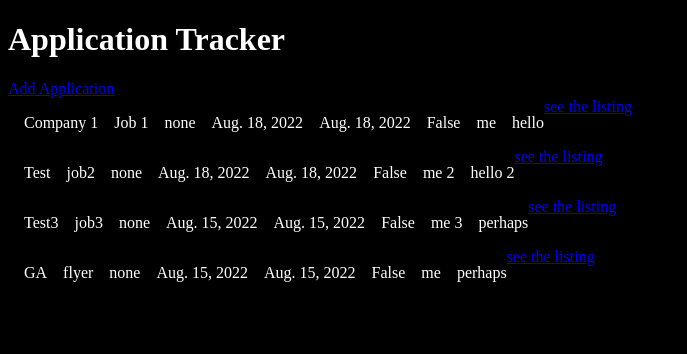
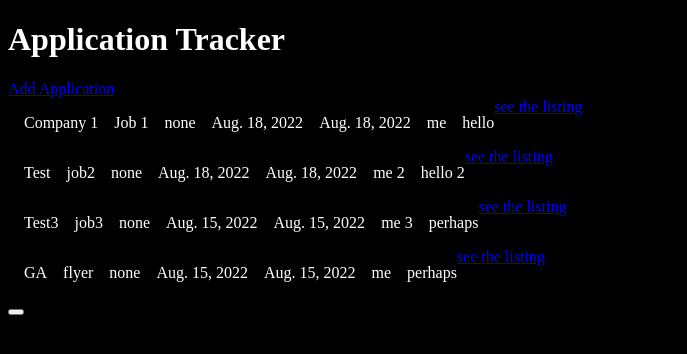
Before and after one commit to danieldenton/tracker, a Django app: page / in a window 1280 px wide. Shown: the top 354 px of the page, without its empty margins (0-687 px from the left). Run offline with Django 4.2, Linux system fonts and the light colour scheme; data comes from the database, SQL or seed files in the repository; both versions use the stored data as it was before the commit.

Commit message:
dropped follow up

```diff
--- a/tracker/main/forms.py
+++ b/tracker/main/forms.py
@@ -5,7 +5,6 @@ class AddApplication(forms.Form):
     job_title = forms.CharField(label="title", max_length=100)
     date_listed = forms.DateField(label="listed", required=False)
     date_applied = forms.DateField(label="applied", required=True)
-    follow_up = forms.BooleanField(label="follow-up", required=False)
     result = forms.CharField(label="result", max_length=20)
     contacts = forms.CharField(label="contacts", max_length=200)
     notes = forms.CharField(label="notes", max_length=300)
--- a/tracker/main/models.py
+++ b/tracker/main/models.py
@@ -8,7 +8,6 @@ class Application(models.Model):
     job_title = models.CharField(max_length=100)
     date_listed = models.DateField(default=date.today)
     date_applied = models.DateField(default=date.today)
-    follow_up = models.BooleanField()
     result = models.CharField(max_length=20)
     contacts = models.CharField(max_length=200)
     notes = models.CharField(max_length=300)
--- a/tracker/main/templates/main/home.html
+++ b/tracker/main/templates/main/home.html
@@ -6,6 +6,7 @@
 
 <a href="/add">Add Application</a>
 
+<form method="POST" action="#">
     {% for a in application %}
     <div class="apps">
     <p class="company">{{a.company}}</p>
@@ -13,10 +14,11 @@
     <p class="result">{{a.result}}</p>
     <p class="listed">{{a.date_listed}}</p>
     <p class="applied">{{a.date_applied}}</p>
-    <p class="fu">{{a.follow_up}}</p>
     <p class="contacts">{{a.contacts}}</p>
     <p class="notes">{{a.notes}}</p>
     <a href="{{a.link}}" class="link">see the listing</a>
     </div>
     {% endfor %}
+    <button></button>
+</form>
 {% endblock %}
--- a/tracker/main/views.py
+++ b/tracker/main/views.py
@@ -21,12 +21,11 @@ def add(response):
             jt = form.cleaned_data['job_title']
             dl = form.cleaned_data['date_listed']
             da = form.cleaned_data['date_applied']
-            fu = form.cleaned_data['follow_up']
             r =form.cleaned_data['result']
             con =form.cleaned_data['contacts']
             n =form.cleaned_data['notes']
             l = form.cleaned_data['link']
-            a = Application(company=com, job_title=jt, date_listed=dl, date_applied=da,follow_up=fu, result=r, contacts=con, notes=n, link=l)
+            a = Application(company=com, job_title=jt, date_listed=dl, date_applied=da, result=r, contacts=con, notes=n, link=l)
             a.save()
 
         return HttpResponseRedirect("/l")
```
Also changed, not shown: tracker/db.sqlite3, tracker/main/migrations/0001_initial.py.
